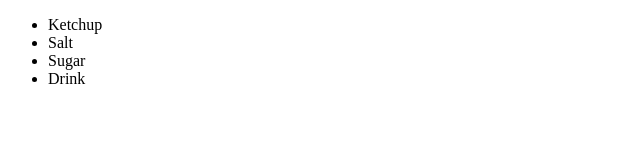
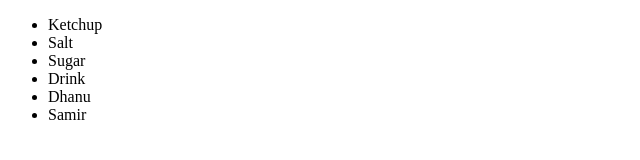
Before and after one commit to saryamane/trackgit, a plain HTML site: page about.html in a window 1280 px wide. Shown: the whole page, without its empty margins (0-640 px from the left). Drawn offline with Linux system fonts and the light colour scheme.

Commit message:
Adding dhanu and samir to the file

```diff
--- a/about.html
+++ b/about.html
@@ -11,6 +11,8 @@
 				<li>Salt</li>
 				<li>Sugar</li>
 				<li>Drink</li>
+				<li>Dhanu</li>
+				<li>Samir</li>
 			</ul>
 		</body>
 </html>
```
